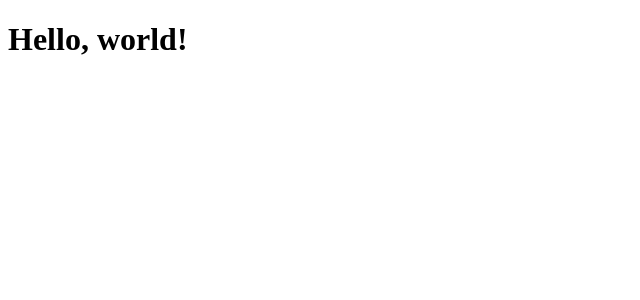
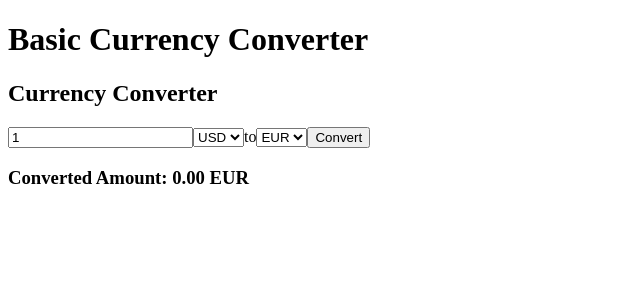
Before and after one commit to Espadv69/Basic-Currency-Converter, a React (Vite) app: page / in a window 1280 px wide. Shown: the top 300 px of the page, without its empty margins (0-640 px from the left). Built offline with nearby package versions, Linux system fonts and the light colour scheme.

Commit message:
Render App component in main entry point

```diff
--- a/src/main.jsx
+++ b/src/main.jsx
@@ -1,10 +1,12 @@
 import { StrictMode } from 'react'
 import { createRoot } from 'react-dom/client'
+
+import App from './App'
 
 const root = createRoot(document.getElementById('root'))
 
 root.render(
   <StrictMode>
-    <h1>Hello, world!</h1>
+    <App />
   </StrictMode>
 )
```
